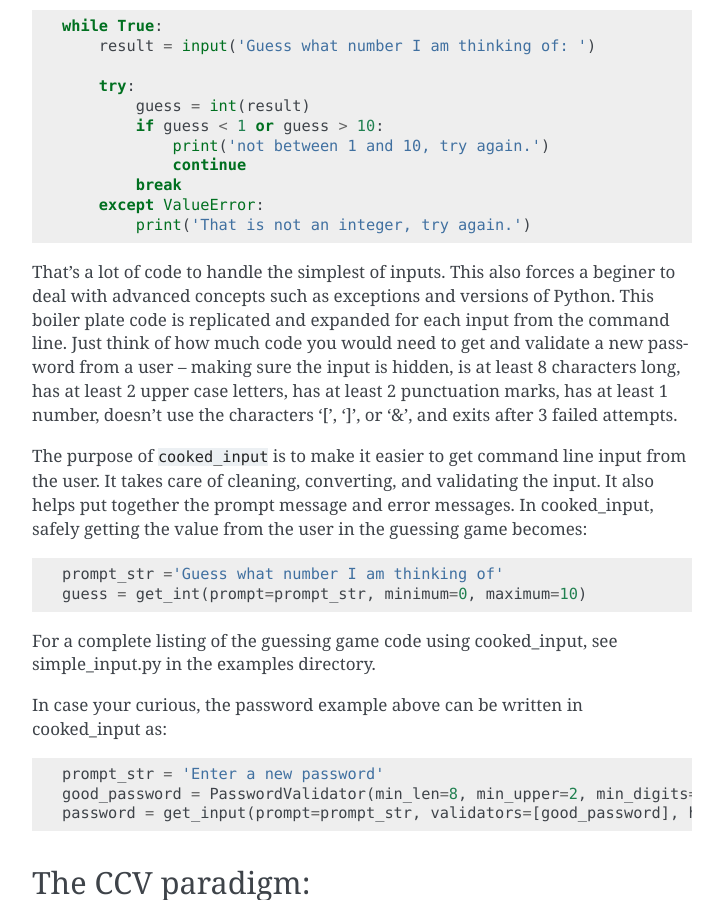
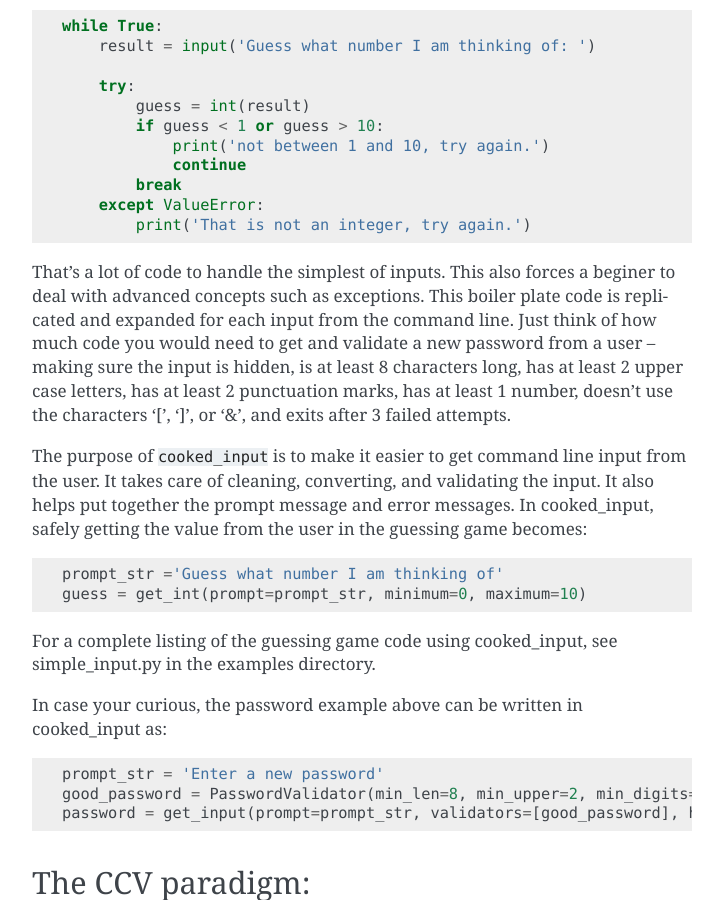
Before and after one commit to lwanger/cooked_input, a Sphinx documentation site: the page built from docs/tutorial.rst, in a window 1280 px wide and 900 px high, scrolled down 1087 px. Shown: the whole window, without its empty margins (388-1111 px from the left). Built offline with Sphinx 7.4.7, drawn with Linux system fonts in a browser that asks for light colours.

Commit message:
minor fix in prose (removed versions of Python)

```diff
--- a/docs/tutorial.rst
+++ b/docs/tutorial.rst
@@ -59,8 +59,7 @@ within the correct range, etc. becomes::
                 print('That is not an integer, try again.')
 
 That's a lot of code to handle the simplest of inputs. This also forces a beginer to deal with advanced concepts such
-as exceptions and versions of Python. This boiler plate code
-is replicated and expanded for each input from the
+as exceptions. This boiler plate code is replicated and expanded for each input from the
 command line. Just think of how much code you would need to get and validate a new password from a user --
 making sure the input is hidden, is at least 8 characters long, has at least 2 upper case letters, has at least 2
 punctuation marks, has at least 1 number, doesn't use the characters '[', ']', or '&', and
```
